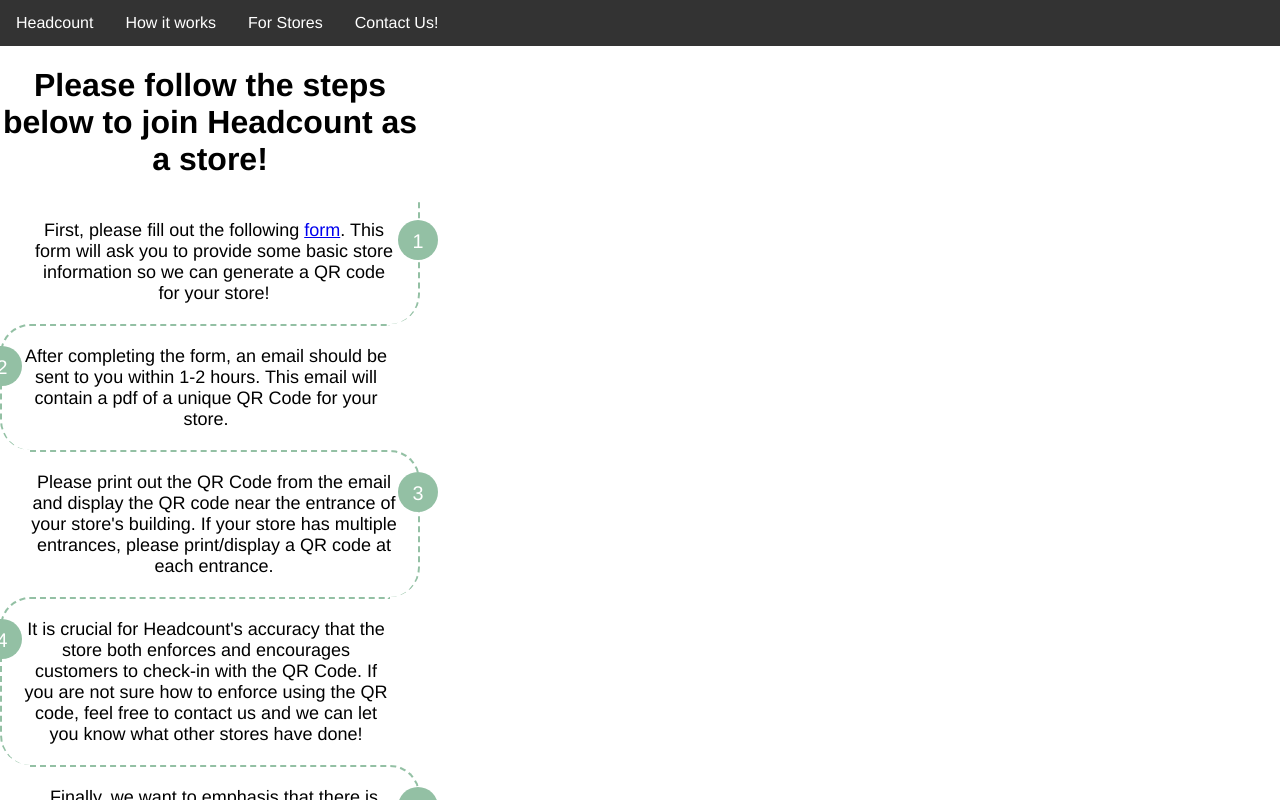
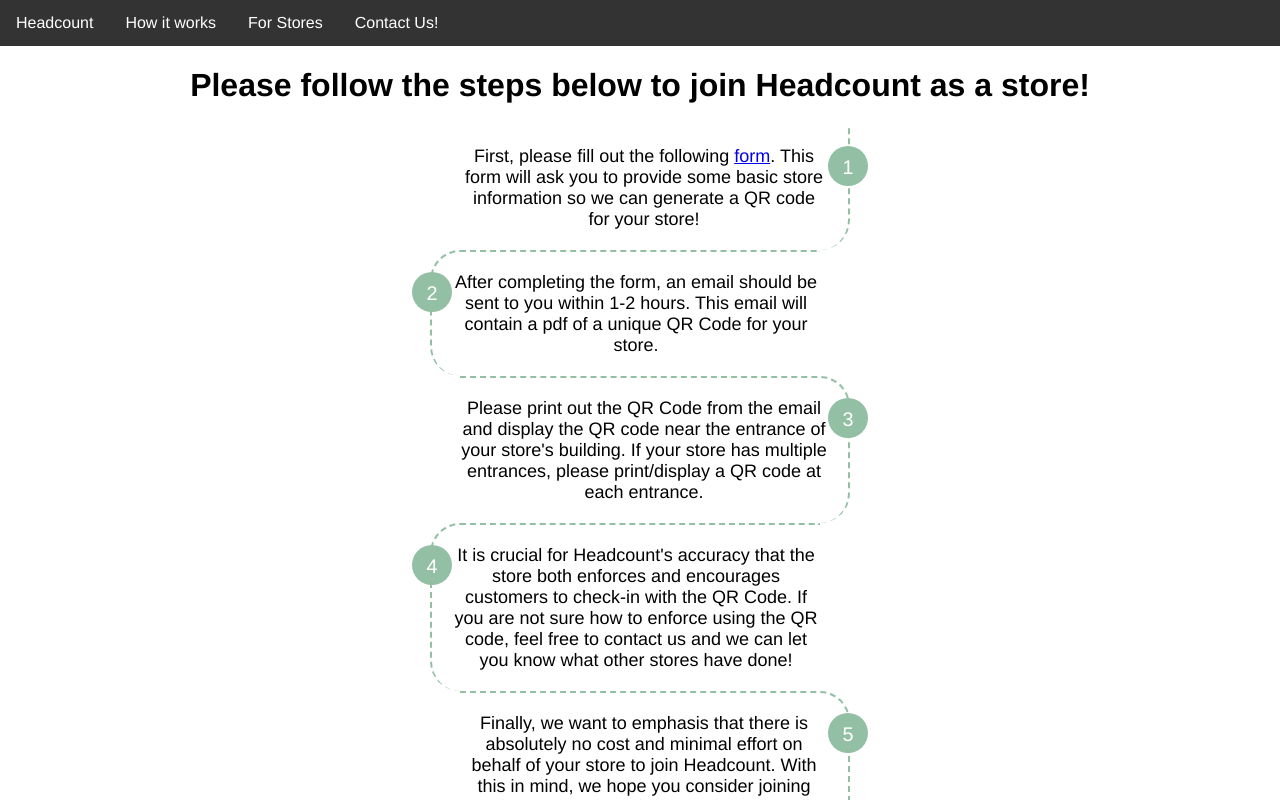
Before and after one commit to yoavshmariahu/headcountonreact, a React (Create React App) app: page /for-stores in a window 1280 px wide. Shown: the top 800 px of the page. Built offline with nearby package versions, Linux system fonts and the light colour scheme; what google-maps-react would draw is missing.

Commit message:
fixed forstores

```diff
--- a/src/ForStores.css
+++ b/src/ForStores.css
@@ -2,7 +2,7 @@
 
 .title {
     text-align: center;
-    max-width: 420px;
+
 }
 
 p {
```
